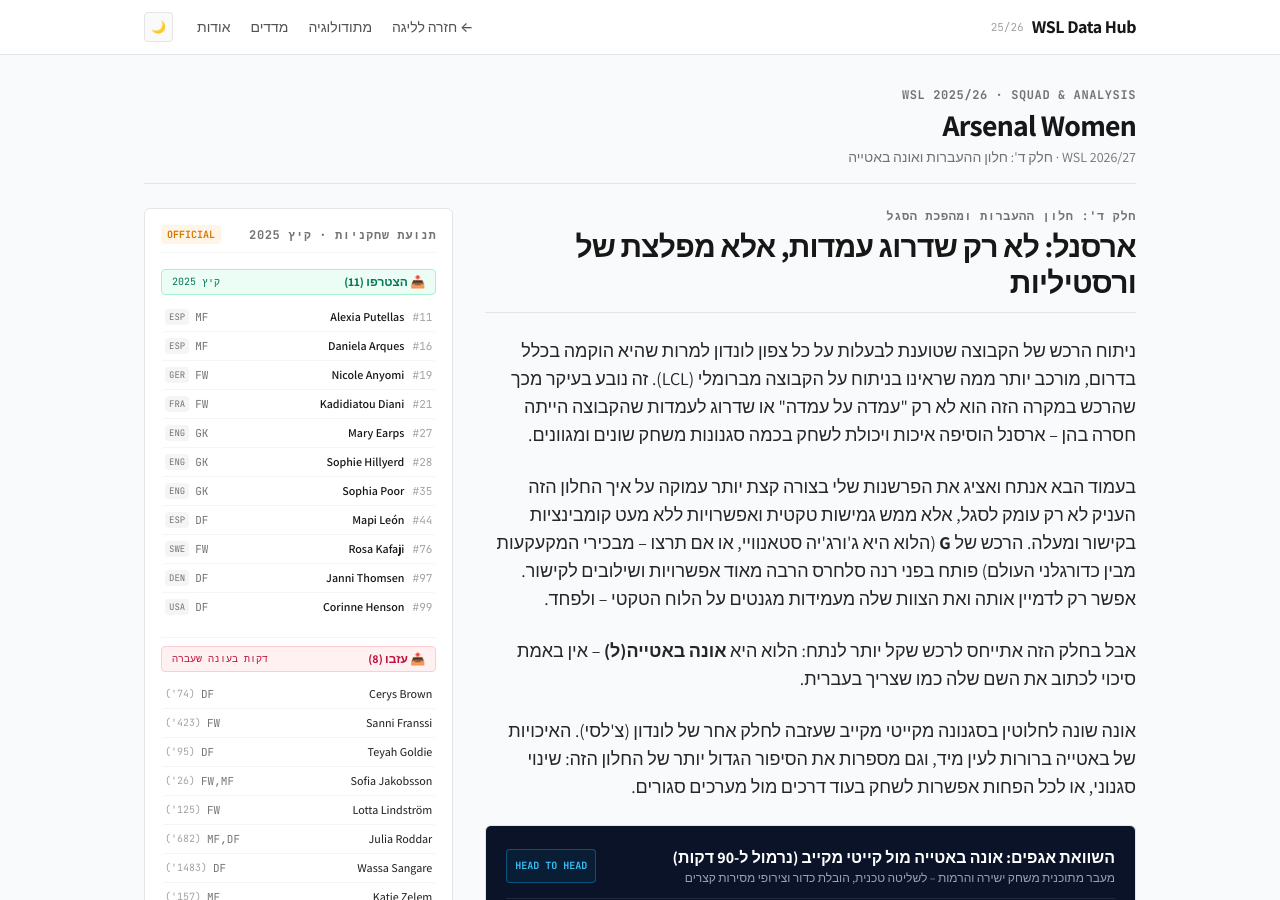
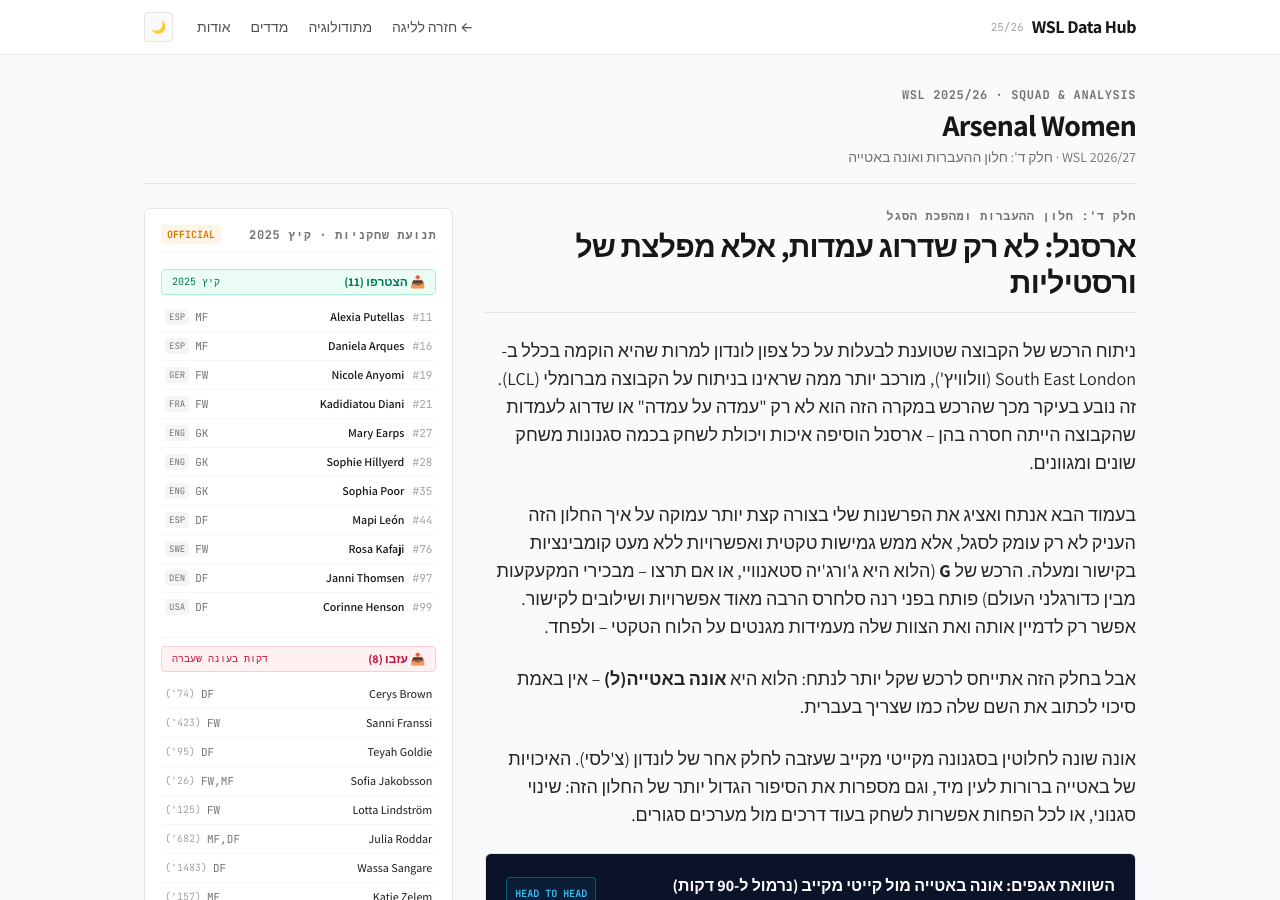
Before and after one commit to davidkorenblit/wsl-data-hub, a Jekyll site: the page built from teams/arsenal/transfers-intro.md, in a window 1280 px wide and 900 px high. Built offline with Jekyll 4.4.1, drawn with Linux system fonts in a browser that asks for light colours; nearby versions of some CDN libraries.

Commit message:
Clarify Arsenal historical origin as South East London (Woolwich)

```diff
--- a/teams/arsenal/transfers-intro.md
+++ b/teams/arsenal/transfers-intro.md
@@ -26,7 +26,7 @@
 
   <!-- Narrative Part 1 -->
   <p>
-    ניתוח הרכש של הקבוצה שטוענת לבעלות על כל צפון לונדון למרות שהיא הוקמה בכלל בדרום, מורכב יותר ממה שראינו בניתוח על הקבוצה מברומלי (LCL). זה נובע בעיקר מכך שהרכש במקרה הזה הוא לא רק "עמדה על עמדה" או שדרוג לעמדות שהקבוצה הייתה חסרה בהן – ארסנל הוסיפה איכות ויכולת לשחק בכמה סגנונות משחק שונים ומגוונים.
+    ניתוח הרכש של הקבוצה שטוענת לבעלות על כל צפון לונדון למרות שהיא הוקמה בכלל ב-South East London (וולוויץ'), מורכב יותר ממה שראינו בניתוח על הקבוצה מברומלי (LCL). זה נובע בעיקר מכך שהרכש במקרה הזה הוא לא רק "עמדה על עמדה" או שדרוג לעמדות שהקבוצה הייתה חסרה בהן – ארסנל הוסיפה איכות ויכולת לשחק בכמה סגנונות משחק שונים ומגוונים.
   </p>
 
   <p>
```
